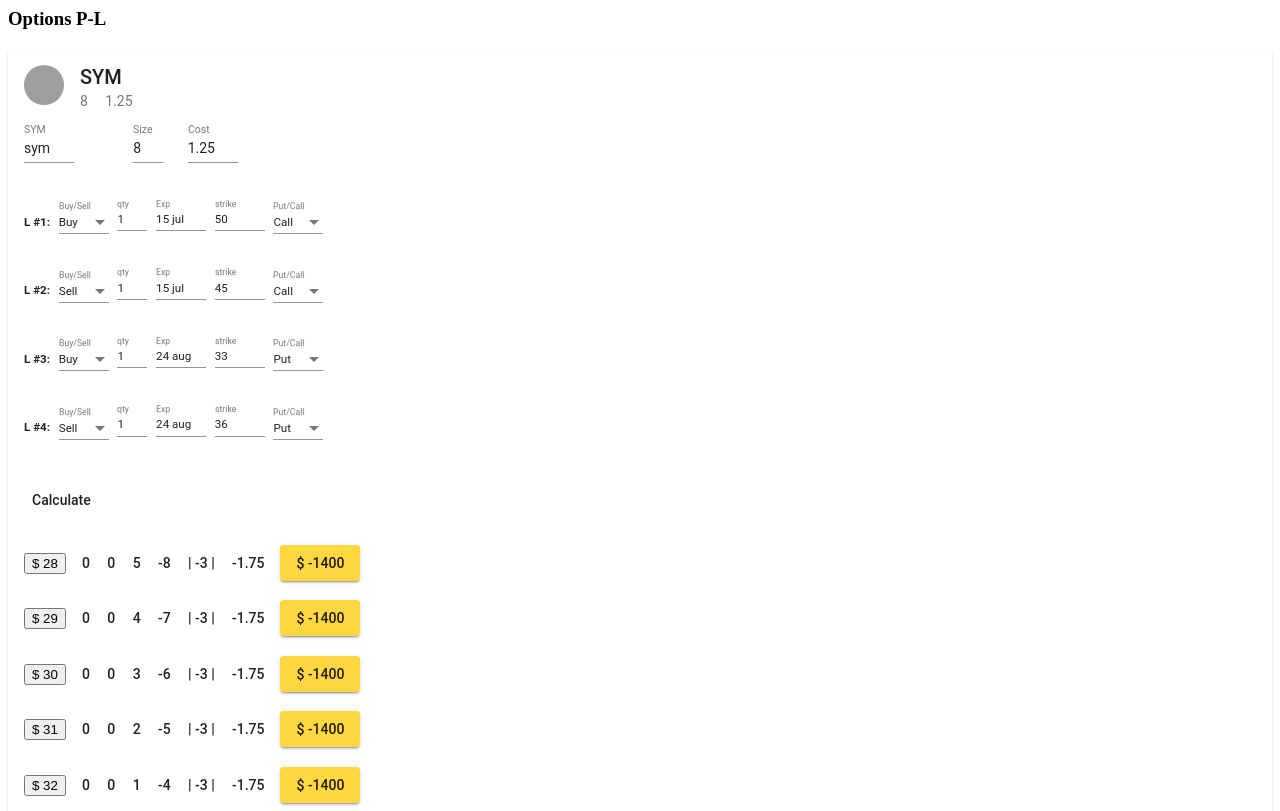
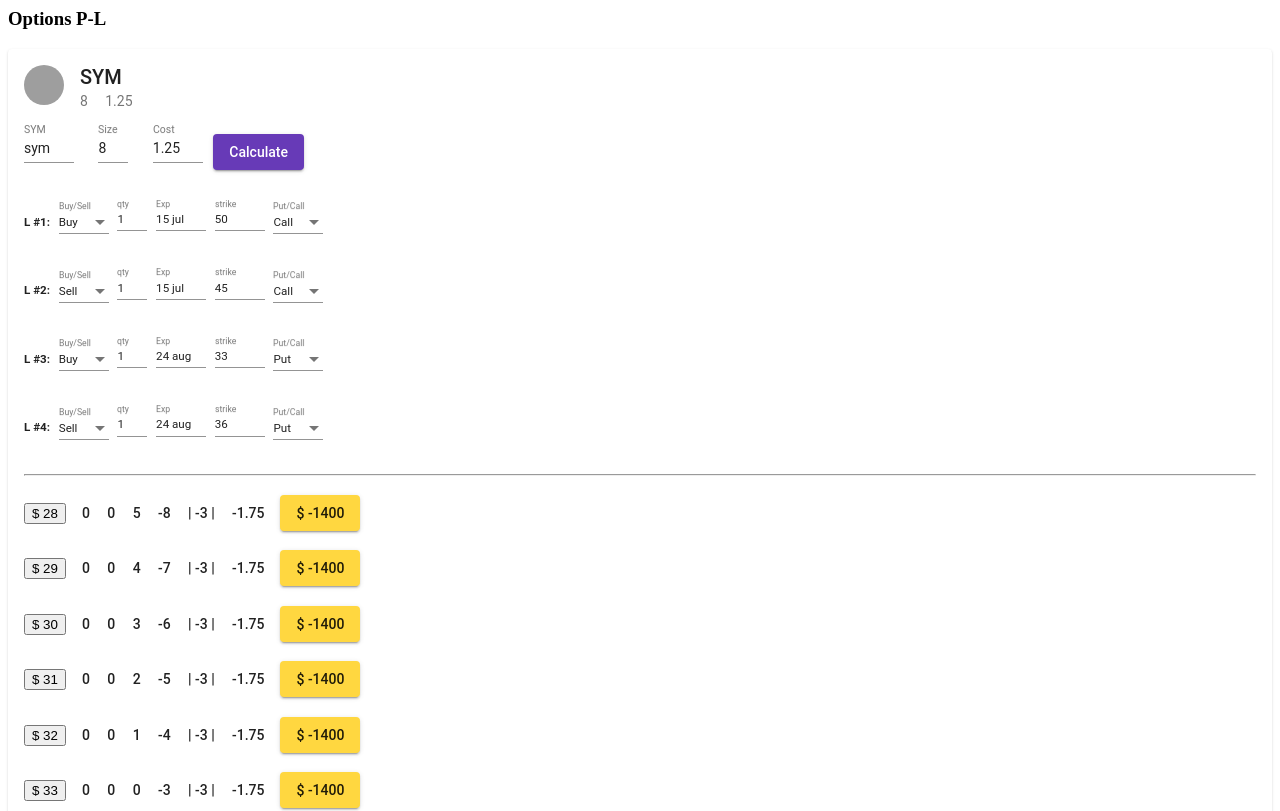
Before and after one commit to Leedabord/optcalc1da, an Angular app: page / in a window 1280 px wide. Shown: the top 811 px of the page. Built offline with nearby package versions, Linux system fonts and the light colour scheme; grey boxes are pictures that could not be loaded.

Commit message:
1 file modified

```diff
--- a/src/app/app.component.html
+++ b/src/app/app.component.html
@@ -11,7 +11,7 @@
 <h4>
 <mat-form-field  class="in50px">
 <input matInput  [(ngModel)]="pos.sym"  placeholder="SYM" />
-</mat-form-field>   <span> &nbsp; &nbsp; &nbsp; &nbsp; &nbsp;  &nbsp;  &nbsp;  &nbsp;  </span>  <mat-form-field class="in30px" >
+</mat-form-field>   <span> &nbsp; &nbsp; &nbsp; </span>  <mat-form-field class="in30px" >
 <input  type="number" matInput  [(ngModel)]="pos.size"   placeholder="Size" />
 </mat-form-field>
 <span> &nbsp; &nbsp; &nbsp;  </span>
@@ -19,6 +19,7 @@
 <input type="number"  [(ngModel)]="pos.cost"  matInput   placeholder="Cost" />
 </mat-form-field>
 <span> &nbsp;  </span>
+<button mat-raised-button  color="primary"  (click)="tempfn()">Calculate</button>
 </h4>
 
 <h5 class="example-h2"  *ngFor="let oleg of optLegs; let ii = index"  > L #{{ii+1}}:   <span> &nbsp; </span>
@@ -47,10 +48,7 @@
 </mat-form-field>
 </h5>
 
-<mat-card-actions>
-<button mat-button (click)="tempfn()">Calculate</button>
-</mat-card-actions>
-
+<hr>
 <p> </p>
 
 <h5  *ngFor="let pl of plgrid" >
```
